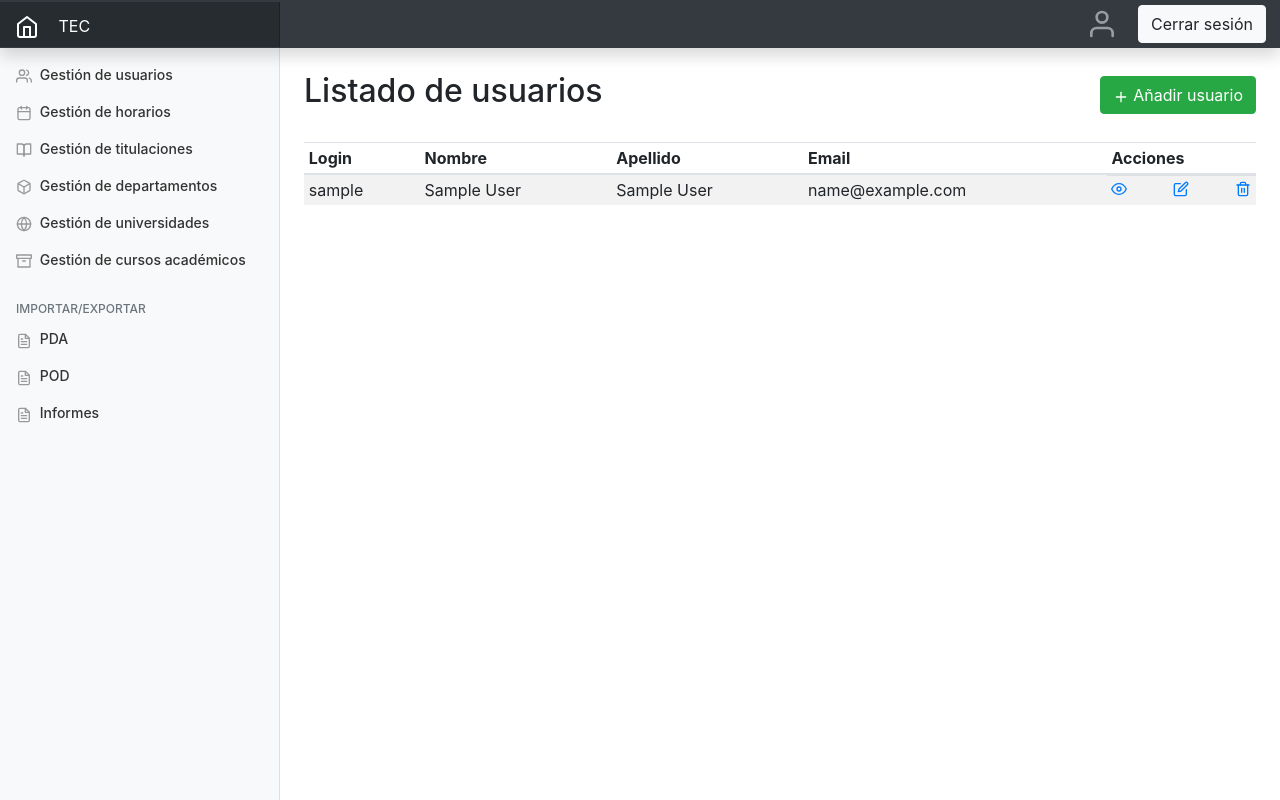
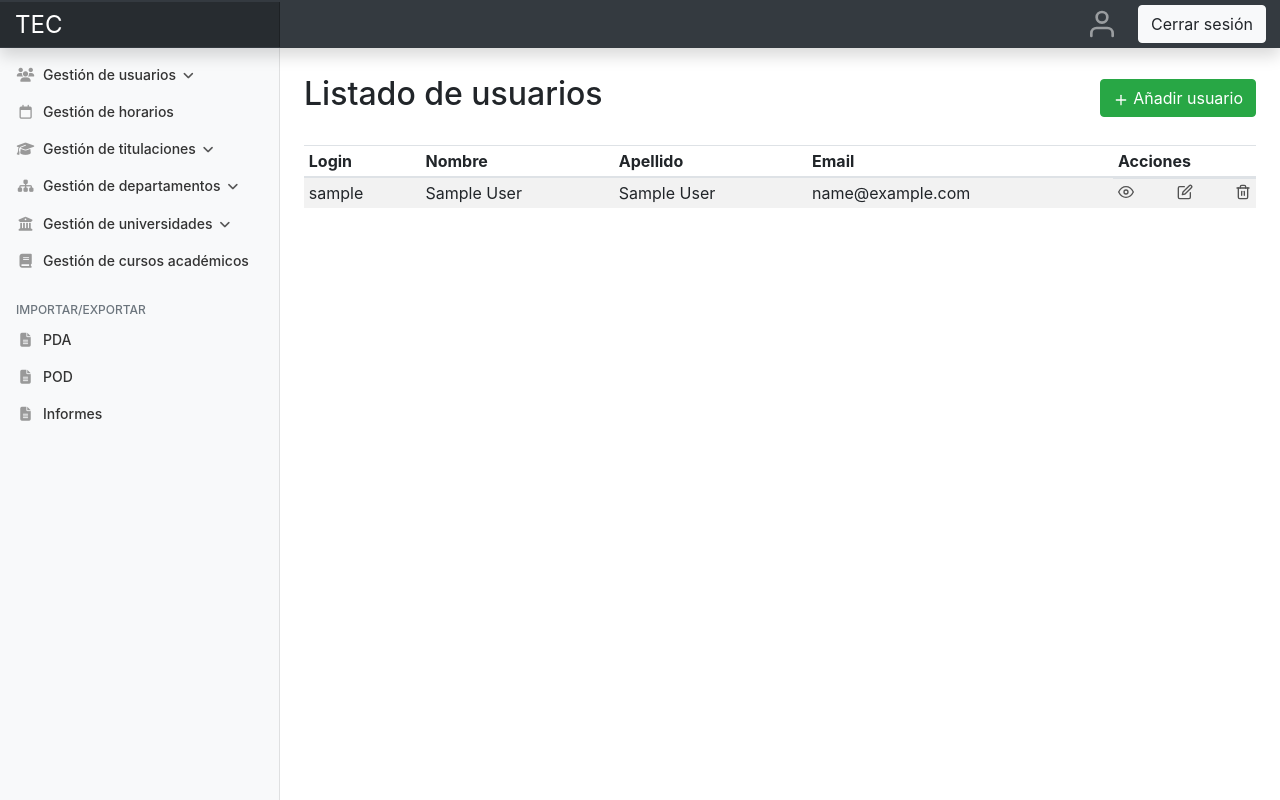
Before and after one commit to silviardgez/ProHiPro, a PHP site: page /Controllers/UserController.php in a window 1280 px wide. Run offline with PHP 8.4, Linux system fonts and the light colour scheme; the visitor is signed in with stand-in values (Sample User, id 1); some libraries are stand-ins or nearby versions.

Commit message:
Updates CSS
Updates CSS to adapt it to ultrawide screens. In addition, design details
are added, such as adding arrows to the drop-down menu items.

In addition, it makes the main menu collapsible when the screen becomes
small, showing it by pressing the button enabled for this.

```diff
--- a/CSS/default.css
+++ b/CSS/default.css
@@ -16,6 +16,21 @@ html {
 /*
  * Sidebar
  */
+@media(max-width: 768px) {
+    .dropdown-content {
+        display: block;
+        position: absolute;
+        background-color: #f1f1f1;
+        min-width: 160px;
+        box-shadow: 0px 8px 16px 0px rgba(0,0,0,0.2);
+        z-index: 1;
+    }
+
+    .sidebar {
+        display: none;
+    }
+
+}
 
 .sidebar {
     position: fixed;
@@ -26,6 +41,7 @@ html {
     padding: 48px 0 0; /* Height of navbar */
     box-shadow: inset -1px 0 0 rgba(0, 0, 0, .1);
     min-width: 280px;
+    width: 280px;
 }
 
 .sidebar-sticky {
@@ -49,17 +65,32 @@ html {
     color: #333;
 }
 
-.sidebar .nav-link .feather {
+.sidebar .nav-link .fas {
     margin-right: 4px;
+    width: 1.2rem;
     color: #999;
+    text-align: center;
 }
+
+.sidebar .nav-link .far {
+    margin-right: 4px;
+    width: 1.2rem;
+    color: #999;
+    text-align: center;
+}
+
 
 .sidebar .nav-link.active {
     color: #007bff;
 }
 
-.sidebar .nav-link:hover .feather,
-.sidebar .nav-link.active .feather {
+.sidebar .nav-link:hover .fas,
+.sidebar .nav-link.active .fas {
+    color: inherit;
+}
+
+.sidebar .nav-link:hover .far,
+.sidebar .nav-link.active .far {
     color: inherit;
 }
 
@@ -73,7 +104,7 @@ html {
  */
 
 [role="main"] {
-    padding-top: 48px; /* Space for fixed navbar */
+    padding-top: 35px;
 }
 
 /*
@@ -81,12 +112,11 @@ html {
  */
 
 .navbar-brand {
-    padding-top: .75rem;
-    padding-bottom: .75rem;
-    font-size: 1rem;
+    font-size: 1.5rem;
     background-color: rgba(0, 0, 0, .25);
     box-shadow: inset -1px 0 0 rgba(0, 0, 0, .25);
     min-width: 280px;
+    max-width: 280px;
     height: 45px;
 }
 
@@ -115,6 +145,10 @@ html {
     margin-right: 5px !important;
 }
 
+a .feather-24 {
+    margin-bottom: .33rem;
+}
+
 .feather-32 {
     width: 32px;
     height: 32px;
@@ -137,9 +171,44 @@ html {
     .margin-main {
         margin-left: 280px !important;
     }
+
+    .navbar-toggler {
+        display: none;
+    }
+}
+
+.navbar-toggler {
+    font-size: 1rem;
+    vertical-align: middle;
+    margin-top: -2%;
+    margin-right: .7rem;
 }
 
 main .row {
+    margin:auto;
     justify-content: space-between;
-    margin:auto;
 }
+
+.nav-collapse {
+  position: relative;
+}
+
+.nav-collapse::after {
+    font-family: "FontAwesome";
+	content: "\f107";
+    font-size: .8rem;
+	margin-left: 3px;
+    color: #555;
+}
+
+.nav-collapse[aria-expanded="true"]::after {
+    content: "\f106";
+}
+
+td a {
+    color: #525252;
+}
+
+td a:hover {
+    color: #111111;
+}
--- /dev/null
+++ b/CSS/table.css
@@ -0,0 +1,17 @@
+@media(min-width: 1540px) {
+    .actions-row {
+        width: 8%;
+    }
+}
+
+@media(max-width: 1200px) {
+    .actions-row {
+        width: 20%;
+    }
+}
+
+@media(min-width: 1200px) and (max-width: 1540px) {
+    .actions-row {
+        width: 15%;
+    }
+}
--- /dev/null
+++ b/JS/SidebarToggler.js
@@ -0,0 +1,21 @@
+function showSidebar() {
+    var x = document.getElementById("sidebar-menu");
+    if (x.style.display === "none" || x.style.display === "") {
+        x.style.display = "block";
+    } else {
+        x.style.display = "none";
+    }
+}
+
+//Cerrar el menú
+$(document).mouseup(function (e){
+    var x = document.getElementById("sidebar-menu");
+    if(x.style.display === "block") {
+        var container = $("#sidebar-menu");
+        var container2 = $("#button-sidebar");
+        if ((!container.is(e.target) && container.has(e.target).length === 0)
+            && (!container2.is(e.target) && container2.has(e.target).length === 0)){
+            x.style.display = "none";
+        }
+    }
+});
--- a/Views/Common/DefaultView.php
+++ b/Views/Common/DefaultView.php
@@ -2,11 +2,14 @@
 <html
 <head>
     <link rel="stylesheet" href="../CSS/default.css" />
+    <script src="../JS/SidebarToggler.js"></script>
 </head>
 <body>
         <nav class="navbar navbar-dark fixed-top bg-dark flex-md-nowrap p-0 shadow">
-                <a class="navbar-brand col-sm-3 col-md-2 mr-0" href="#">
-                    <span class="feather-24 profile-margin" data-feather="home"></span>
+                <a id="button-sidebar" class="navbar-brand col-sm-3 col-md-2 mr-0" href="#">
+                <button id="button-show-sidebar" class="navbar-toggler" type="button" onclick="showSidebar()">
+                    <span class="navbar-toggler-icon"></span>
+                </button>
                     TEC
                 </a>
                 <ul class="navbar-nav px-1">
@@ -26,13 +29,14 @@
 
         <div class="container-fluid">
             <div class="row">
-                <nav class="col-md-2 d-none d-md-block bg-light sidebar">
-                    <div class="sidebar-sticky">
+            <nav class="navbar navbar-expand-lg navbar-light bg-light">
+                <nav id="sidebar-menu" class="d-md-block bg-light sidebar sidebar-expanded">
+                    <div id="sidebar-contents" class="sidebar-sticky">
                         <ul class="nav flex-column">
                             <li class="nav-item">
-                                <a class="nav-link" data-toggle="collapse" aria-expanded="false"
+                                <a class="nav-link nav-collapse" data-toggle="collapse" aria-expanded="false"
                                    aria-controls="collapseUsers" href="#collapseUsers">
-                                    <span data-feather="users"></span>
+                                    <span class="fas fa-users"></span>
                                     Gestión de usuarios
                                 </a>
                                 <ul class="flex-column collapse items-collapsed" id="collapseUsers">
@@ -50,14 +54,14 @@
                             </li>
                             <li class="nav-item">
                                 <a class="nav-link" href="#">
-                                    <span data-feather="calendar"></span>
+                                    <span class="far fa-calendar"></span>
                                     Gestión de horarios
                                 </a>
                             </li>
                             <li class="nav-item">
-                                <a class="nav-link" data-toggle="collapse" aria-expanded="false"
+                                <a class="nav-link nav-collapse" data-toggle="collapse" aria-expanded="false"
                                    aria-controls="collapseDegree" href="#collapseDegree">
-                                    <span data-feather="book-open"></span>
+                                    <span class="fas fa-graduation-cap"></span>
                                     Gestión de titulaciones
                                 </a>
                                 <ul class="flex-column collapse items-collapsed" id="collapseDegree">
@@ -79,9 +83,9 @@
                                 </ul>
                             </li>
                             <li class="nav-item">
-                                <a class="nav-link" data-toggle="collapse" aria-expanded="false"
+                                <a class="nav-link nav-collapse" data-toggle="collapse" aria-expanded="false"
                                    aria-controls="collapseDepartment" href="#collapseDepartment">
-                                    <span data-feather="box"></span>
+                                    <span class="fas fa-sitemap"></span>
                                     Gestión de departamentos
                                 </a>
                                 <ul class="flex-column collapse items-collapsed" id="collapseDepartment">
@@ -103,9 +107,9 @@
                                 </ul>
                             </li>
                             <li class="nav-item">
-                                <a class="nav-link" data-toggle="collapse" aria-expanded="false"
+                                <a class="nav-link nav-collapse" data-toggle="collapse" aria-expanded="false"
                                    aria-controls="collapseUniversity" href="#collapseUniversity">
-                                    <span data-feather="globe"></span>
+                                    <span class="fas fa-university"></span>
                                     Gestión de universidades
                                 </a>
                                 <ul class="flex-column collapse items-collapsed" id="collapseUniversity">
@@ -133,7 +137,7 @@
                             </li>
                             <li class="nav-item">
                                 <a class="nav-link" href="#">
-                                    <span data-feather="archive"></span>
+                                    <span class="fas fa-book"></span>
                                     Gestión de cursos académicos
                                 </a>
                             </li>
@@ -145,19 +149,19 @@
                         <ul class="nav flex-column mb-2">
                             <li class="nav-item">
                                 <a class="nav-link" href="#">
-                                    <span data-feather="file-text"></span>
+                                    <span class="fas fa-file-alt"></span>
                                     PDA
                                 </a>
                             </li>
                             <li class="nav-item">
                                 <a class="nav-link" href="#">
-                                    <span data-feather="file-text"></span>
+                                    <span class="fas fa-file-alt"></span>
                                     POD
                                 </a>
                             </li>
                             <li class="nav-item">
                                 <a class="nav-link" href="#">
-                                    <span data-feather="file-text"></span>
+                                    <span class="fas fa-file-alt"></span>
                                     Informes
                                 </a>
                             </li>
--- a/Views/Common/Head.php
+++ b/Views/Common/Head.php
@@ -5,6 +5,7 @@
     <meta name="author" content="ProHiPro">
     <meta name="viewport" content="width=device-width, initial-scale=1, shrink-to-fit=no">
     <script src="https://ajax.googleapis.com/ajax/libs/jquery/3.4.1/jquery.min.js"></script>
+    <script src="https://kit.fontawesome.com/1409505de5.js" crossorigin="anonymous"></script>
 
     <!-- Bootstrap CSS -->
     <link rel="stylesheet" href="https://stackpath.bootstrapcdn.com/bootstrap/4.3.1/css/bootstrap.min.css" integrity="sha384-ggOyR0iXCbMQv3Xipma34MD+dH/1fQ784/j6cY/iJTQUOhcWr7x9JvoRxT2MZw1T" crossorigin="anonymous">
--- a/Views/User/UserAddView.php
+++ b/Views/User/UserAddView.php
@@ -8,7 +8,7 @@ function render(){
 ?>
 <head>
     <link rel="stylesheet" href="../CSS/default.css" />
-    <link rel="stylesheet" href="../CSS/add_style.css" />
+    <link rel="stylesheet" href="../CSS/forms.css" />
 </head>
     <main role="main" class="margin-main ml-sm-auto px-4">
         <div class="d-flex justify-content-between flex-wrap flex-md-nowrap align-items-center pt-4 pb-2 mb-3 border-bottom">
--- a/Views/User/UserEditView.php
+++ b/Views/User/UserEditView.php
@@ -9,7 +9,7 @@ class UserEditView {
         ?>
         <head>
             <link rel="stylesheet" href="../CSS/default.css" />
-            <link rel="stylesheet" href="../CSS/add_style.css" />
+            <link rel="stylesheet" href="../CSS/forms.css" />
         </head>
         <main role="main" class="margin-main ml-sm-auto px-4">
             <div class="d-flex justify-content-between flex-wrap flex-md-nowrap align-items-center pt-4 pb-2 mb-3
--- a/Views/User/UserShowAllView.php
+++ b/Views/User/UserShowAllView.php
@@ -8,7 +8,10 @@ function __construct($usersData){
 }
 function render(){
 ?>
-<head><link rel="stylesheet" href="../CSS/default.css" /></head>
+<head>
+    <link rel="stylesheet" href="../CSS/default.css" />
+    <link rel="stylesheet" href="../CSS/table.css" />
+</head>
 <main role="main" class="margin-main ml-sm-auto px-4">
     <div class="d-flex justify-content-between flex-wrap flex-md-nowrap align-items-center pt-4 pb-2 mb-3">
         <h1 class="h2">Listado de usuarios</h1>
@@ -23,7 +26,7 @@ function render(){
                 <th>Nombre</th>
                 <th>Apellido</th>
                 <th>Email</th>
-                <th>Acciones</th>
+                <th class="actions-row">Acciones</th>
             </tr>
             </thead>
             <?php if(!empty($this->users)):?>
--- a/Views/User/UserShowView.php
+++ b/Views/User/UserShowView.php
@@ -9,7 +9,7 @@ private $user;
         ?>
         <head>
             <link rel="stylesheet" href="../CSS/default.css" />
-            <link rel="stylesheet" href="../CSS/add_style.css" />
+            <link rel="stylesheet" href="../CSS/forms.css" />
         </head>
         <main role="main" class="margin-main ml-sm-auto px-4">
             <div class="d-flex justify-content-between flex-wrap flex-md-nowrap align-items-center pt-4 pb-2 mb-3
```
Also changed, not shown: CSS/login.css (+10 -16 lines), CSS/forms.css (line endings or trailing spaces).
